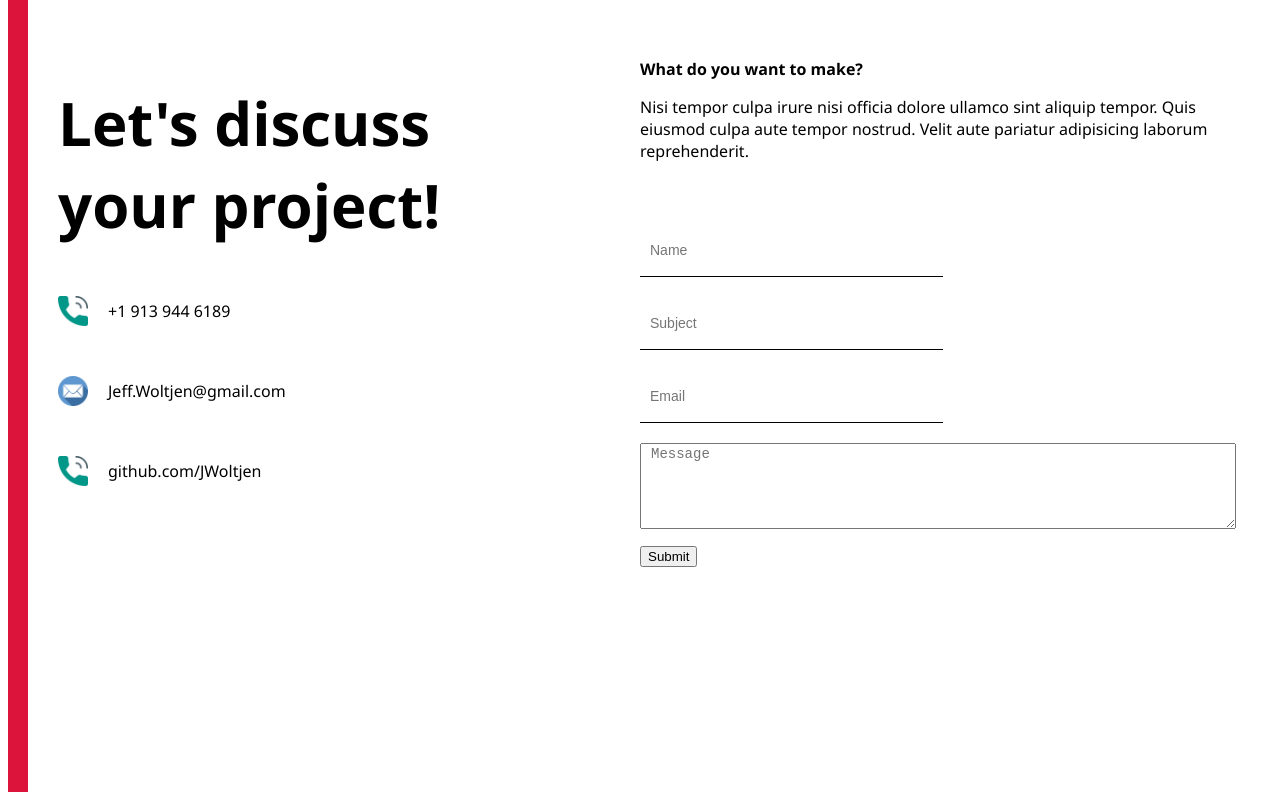
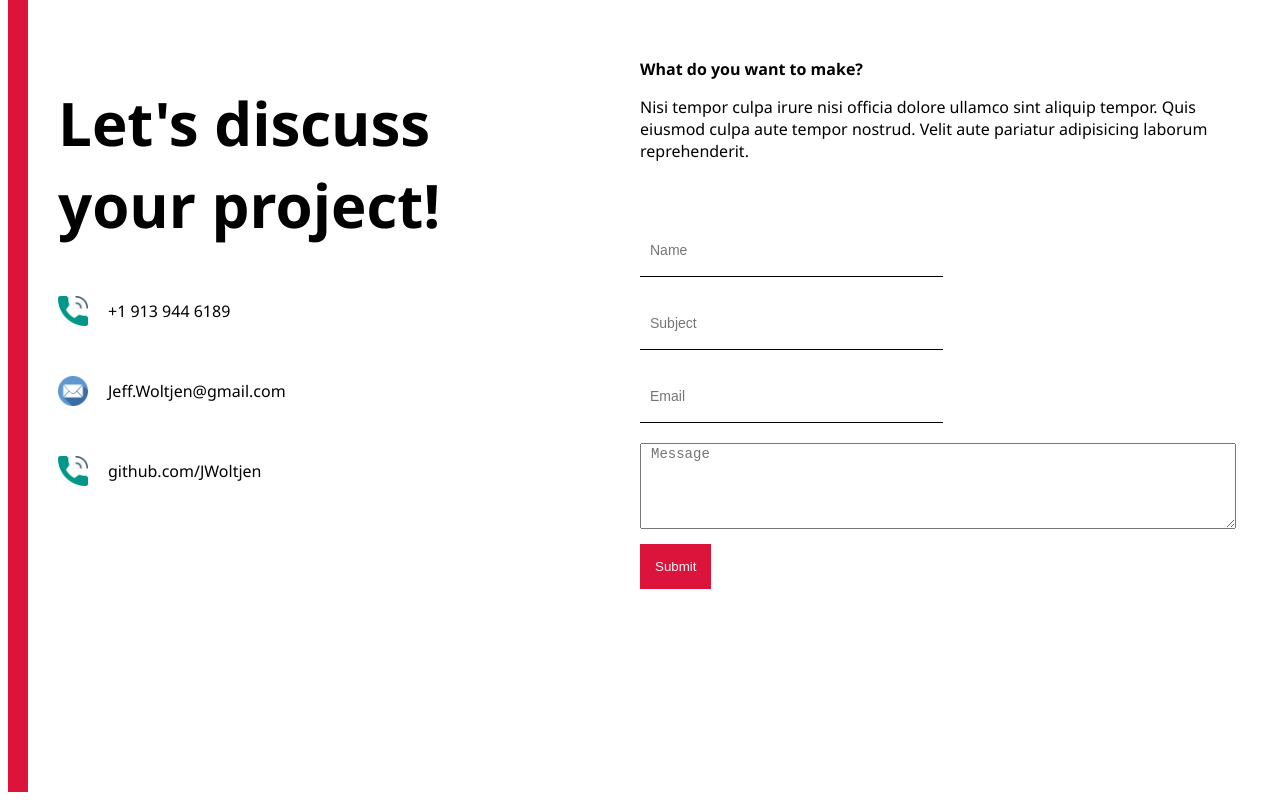
Before and after one commit to JWoltjen/super-duper-parakeet, a React (Create React App) app: page / in a window 1280 px wide. Shown: the part 2621-3421 px from the top of the page. Built offline with nearby package versions, Linux system fonts and the light colour scheme.

Commit message:
style button on right section of contact component"

```diff
--- a/src/components/contact/contact.scss
+++ b/src/components/contact/contact.scss
@@ -63,6 +63,15 @@
                     font-size: 14px;
                     padding-left: 10px;
                 }
+
+                button {
+                    border: none;
+                    padding: 15px;
+                    background-color: crimson;
+                    color: whitesmoke;
+                    font-weight: 500;
+                    cursor: pointer;
+                }
             }
         }
     }
```
